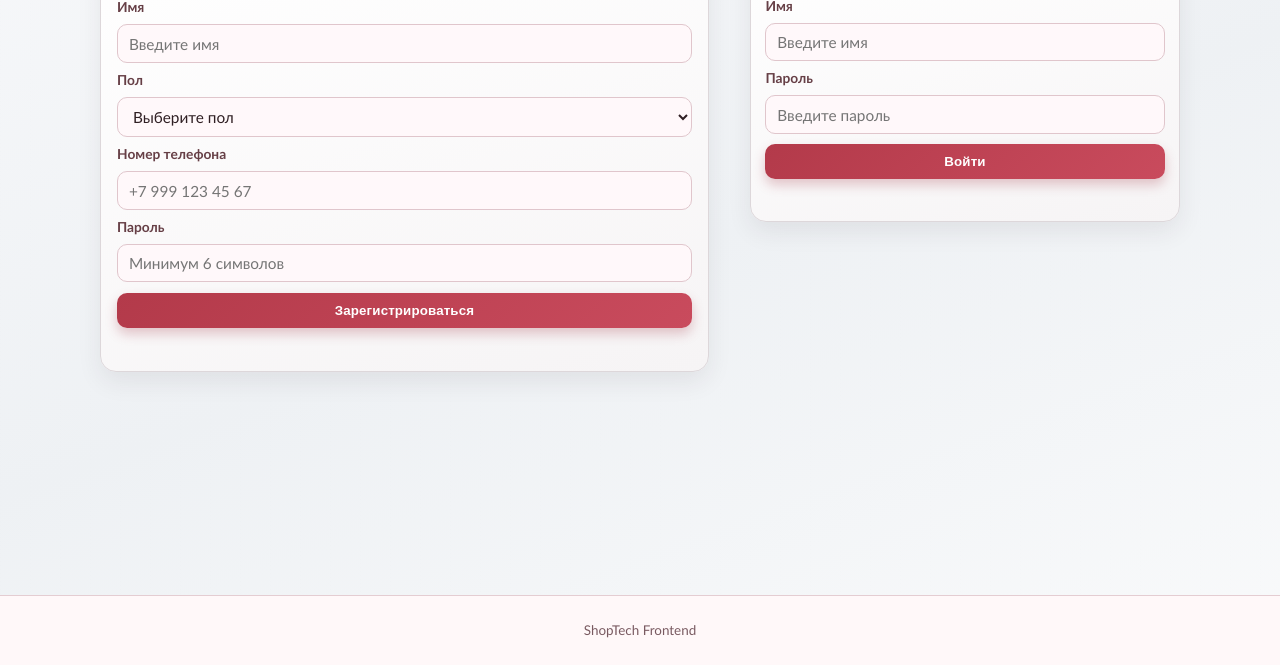
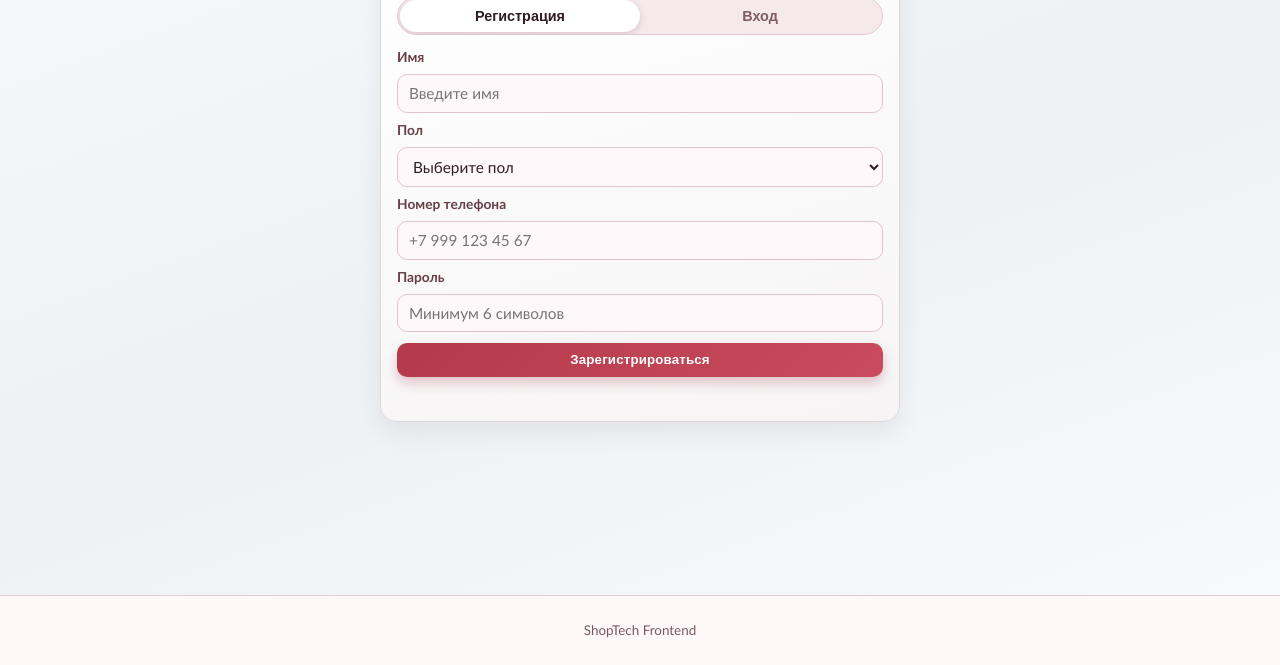
Before and after one commit to chipolinator/shop_tech, a plain HTML site: page frontend/index.html in a window 1280 px wide. Shown: the part 135-800 px from the top of the page. Drawn offline with Linux system fonts and the light colour scheme.

Commit message:
refactor: auth page

```diff
--- a/frontend/index.html
+++ b/frontend/index.html
@@ -20,10 +20,37 @@
   </header>
 
   <main class="page-main">
-    <section class="container">
-      <div class="split auth-split">
-        <article class="card register-card">
-          <h2>Регистрация</h2>
+    <section class="container auth-shell">
+      <article class="card auth-card">
+        <h2>Аккаунт</h2>
+
+        <div id="auth-slider" class="auth-slider" role="tablist" aria-label="Выбор формы">
+          <span class="auth-slider-thumb" aria-hidden="true"></span>
+          <button
+            id="register-tab"
+            type="button"
+            class="auth-slider-option active"
+            data-auth-mode="register"
+            role="tab"
+            aria-selected="true"
+            aria-controls="register-panel"
+          >
+            Регистрация
+          </button>
+          <button
+            id="login-tab"
+            type="button"
+            class="auth-slider-option"
+            data-auth-mode="login"
+            role="tab"
+            aria-selected="false"
+            aria-controls="login-panel"
+          >
+            Вход
+          </button>
+        </div>
+
+        <section id="register-panel" class="auth-panel" data-auth-panel="register" role="tabpanel" aria-labelledby="register-tab">
           <form id="register-form" class="register-form" novalidate>
             <label for="register-name">Имя</label>
             <input id="register-name" name="name" type="text" placeholder="Введите имя" required autocomplete="username">
@@ -45,10 +72,16 @@
             <button id="register-submit" type="submit">Зарегистрироваться</button>
             <p id="register-status" class="status-line" role="status" aria-live="polite"></p>
           </form>
-        </article>
+        </section>
 
-        <article class="card login-card">
-          <h2>Вход</h2>
+        <section
+          id="login-panel"
+          class="auth-panel"
+          data-auth-panel="login"
+          role="tabpanel"
+          aria-labelledby="login-tab"
+          hidden
+        >
           <form id="login-form" class="register-form" novalidate>
             <label for="login-name">Имя</label>
             <input id="login-name" name="username" type="text" placeholder="Введите имя" required autocomplete="username">
@@ -59,8 +92,8 @@
             <button id="login-submit" type="submit">Войти</button>
             <p id="login-status" class="status-line" role="status" aria-live="polite"></p>
           </form>
-        </article>
-      </div>
+        </section>
+      </article>
     </section>
   </main>
 
--- a/frontend/static/app.js
+++ b/frontend/static/app.js
@@ -6,6 +6,9 @@ const registerStatus = document.getElementById("register-status");
 
 const loginForm = document.getElementById("login-form");
 const loginStatus = document.getElementById("login-status");
+const authSlider = document.getElementById("auth-slider");
+const authModeButtons = document.querySelectorAll("[data-auth-mode]");
+const authPanels = document.querySelectorAll("[data-auth-panel]");
 
 function setStatus(node, text, type = "") {
   node.textContent = text;
@@ -65,6 +68,37 @@ async function loginUser(username, password) {
   localStorage.setItem(USER_TOKEN_KEY, data.access_token);
   return { ok: true };
 }
+
+function setAuthMode(mode, options = {}) {
+  const normalizedMode = mode === "login" ? "login" : "register";
+  const shouldFocus = Boolean(options.focus);
+
+  authSlider?.classList.toggle("is-login", normalizedMode === "login");
+
+  authModeButtons.forEach((button) => {
+    const isActive = button.dataset.authMode === normalizedMode;
+    button.classList.toggle("active", isActive);
+    button.setAttribute("aria-selected", String(isActive));
+    button.tabIndex = isActive ? 0 : -1;
+  });
+
+  authPanels.forEach((panel) => {
+    panel.hidden = panel.dataset.authPanel !== normalizedMode;
+  });
+
+  if (!shouldFocus) return;
+  if (normalizedMode === "login") {
+    document.getElementById("login-name")?.focus();
+    return;
+  }
+  document.getElementById("register-name")?.focus();
+}
+
+authModeButtons.forEach((button) => {
+  button.addEventListener("click", () => {
+    setAuthMode(button.dataset.authMode, { focus: true });
+  });
+});
 
 registerForm.addEventListener("submit", async (event) => {
   event.preventDefault();
@@ -131,6 +165,4 @@ loginForm.addEventListener("submit", async (event) => {
 });
 
 const requestedMode = new URLSearchParams(window.location.search).get("mode");
-if (requestedMode === "login") {
-  document.getElementById("login-name")?.focus();
-}
+setAuthMode(requestedMode, { focus: requestedMode === "login" });
--- a/frontend/static/styles.css
+++ b/frontend/static/styles.css
@@ -329,6 +329,23 @@ button:disabled {
 #form-status.error,
 .status-line.error {
   color: var(--error);
+}
+
+.auth-shell {
+  display: flex;
+  justify-content: center;
+}
+
+.auth-card {
+  width: min(520px, 100%);
+}
+
+.auth-panel {
+  margin-top: 0.74rem;
+}
+
+.auth-panel[hidden] {
+  display: none;
 }
 
 .split {
```
